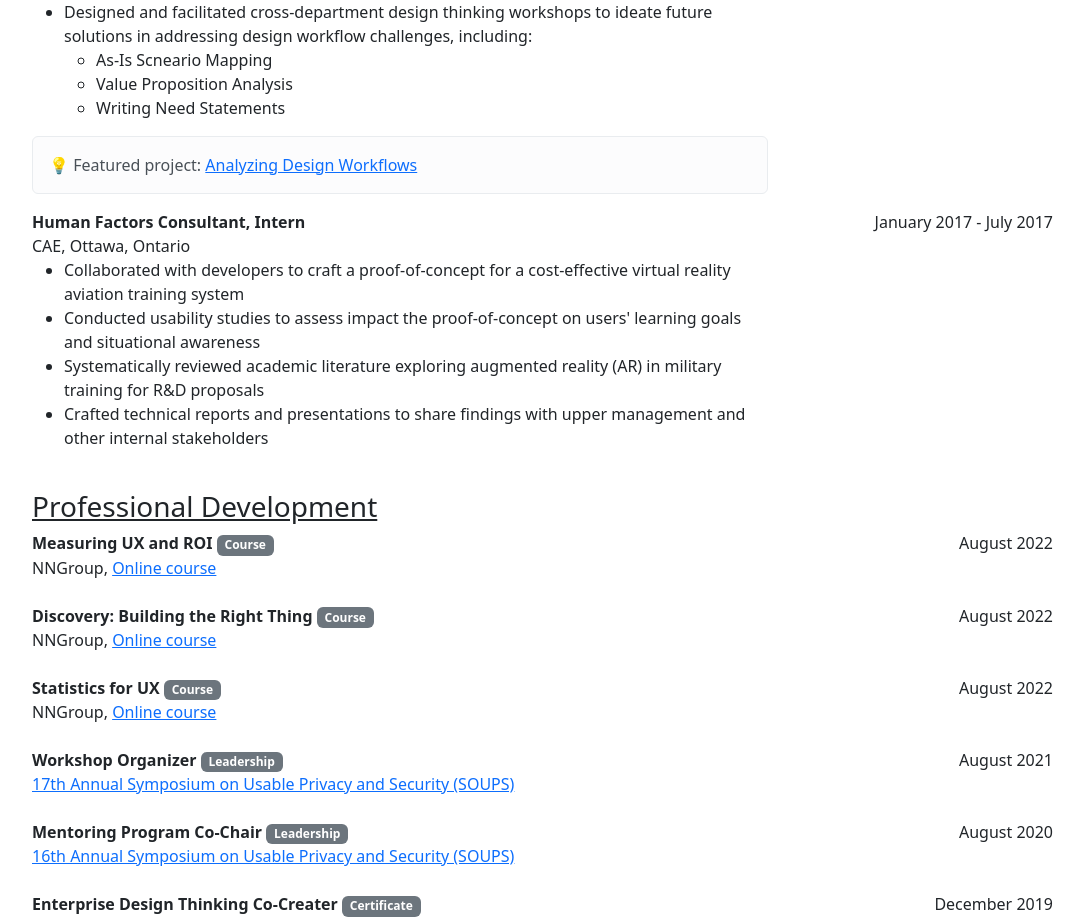
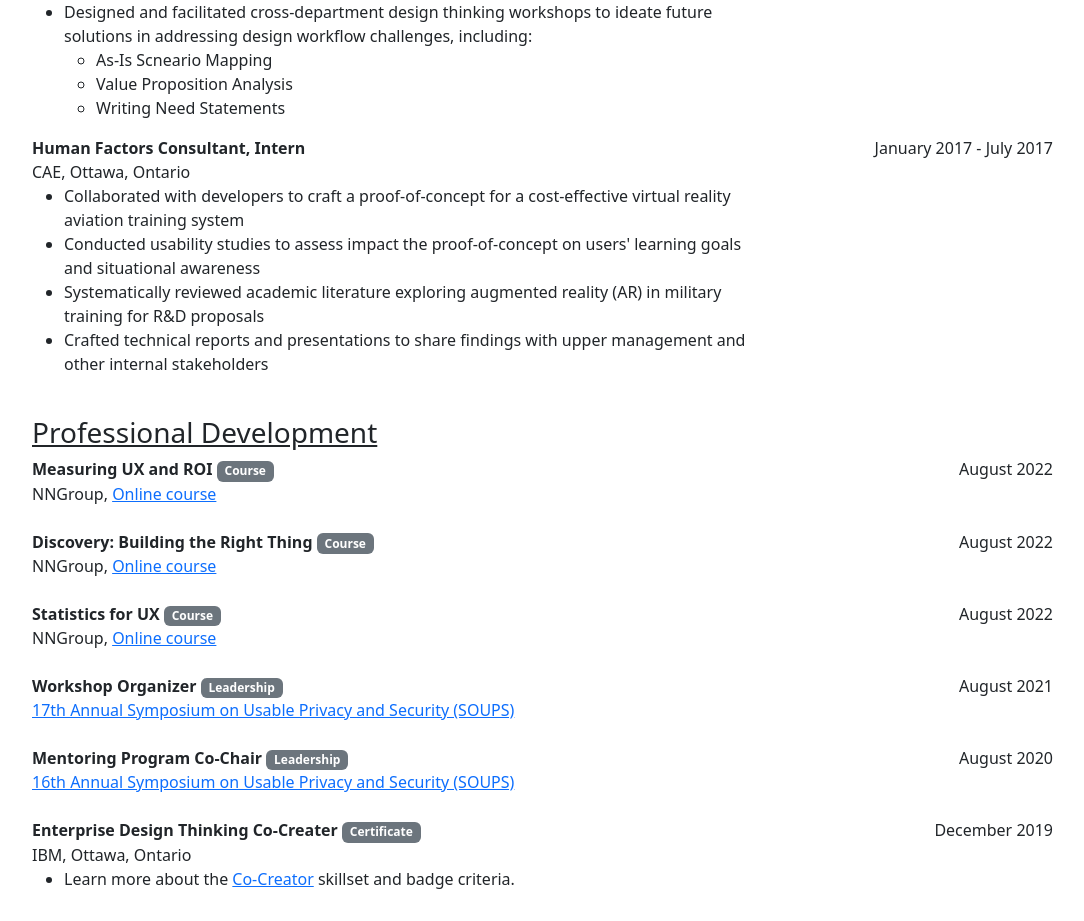
Before and after one commit to danielanapoli/2025-personal-website, a React (Create React App) app: page /#/resume in a window 1280 px wide. Shown: the part 1743-2664 px from the top of the page, without its empty margins (50-1134 px from the left). Built offline with nearby package versions, Linux system fonts and the light colour scheme.

Commit message:
minor tweaks to resume links

```diff
--- a/src/pages/Resume.js
+++ b/src/pages/Resume.js
@@ -98,7 +98,7 @@ const reactToPrintFn = useReactToPrint({
                 <li>Prepared clear, concise reports and presentations communicating key findings and actionable recommendations</li>
                 <li>Coached fellow researchers on defining research goals, study design, and impactfully sharing with stakeholders</li>
               </ul>
-              <Alert variant='light'>💡 Featured project: <Link to="danielanapoli.com/#/industry/requirements">Requirements Discovery</Link></Alert>
+              <Alert variant='light'>💡 Featured project: <a target="_blank" rel="noopener noreferrer" title="Link to a project page on Daniela's website. Opens in a new tab." href="https://danielanapoli.com/#/industry/requirements">Requirements Discovery</a></Alert>
             </Col>
             <Col className="text-end" md={3}>October 2021 - March 2023</Col>
           </Row>
@@ -112,7 +112,7 @@ const reactToPrintFn = useReactToPrint({
                 <li>Developed Python modules for mapping research findings and website metadata to organizational personas</li>
                 <li>Supported Senior Researcher in designing usability tests for website evaluations</li>
               </ul>
-              <Alert variant='light'>💡 Featured project: <Link to="danielanapoli.com/#/industry/automation">Persona Automation</Link></Alert>
+              <Alert variant='light'>💡 Featured project: <a target="_blank" rel="noopener noreferrer" title="Link to a project page on Daniela's website. Opens in a new tab." href="https://danielanapoli.com/#/industry/automation">Persona Automation</a></Alert>
             </Col>
             <Col className="text-end" md={3}>September 2020 - December 2020</Col>
           </Row>
@@ -134,7 +134,7 @@ const reactToPrintFn = useReactToPrint({
                   <li>Writing Need Statements</li>
                 </ul>
               </ul>
-              <Alert variant='light'>💡 Featured project: <Link to="danielanapoli.com/#/industry/workflows">Analyzing Design Workflows</Link></Alert>
+              {/* <Alert variant='light'>💡 Featured project: <a target="_blank" rel="noopener noreferrer" title="Link to a project page on Daniela's website. Opens in a new tab." href="https://danielanapoli.com/#/industry/workflows">Analyzing Design Workflows</a></Alert> */}
             </Col>
             <Col className="text-end" md={3}>May 2019 - December 2019</Col>
           </Row>
```
